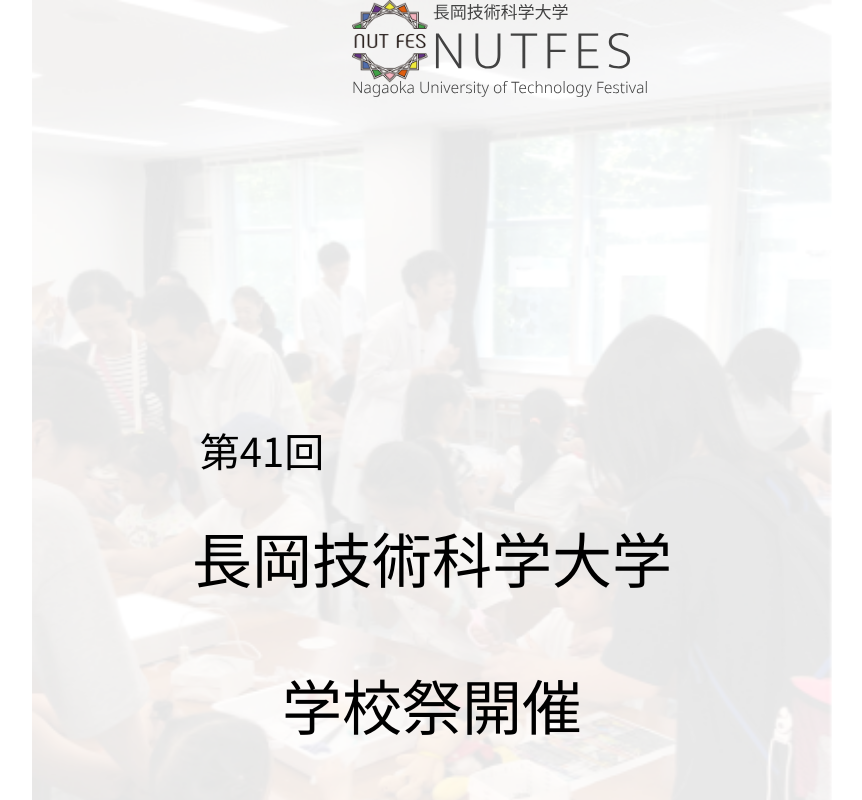
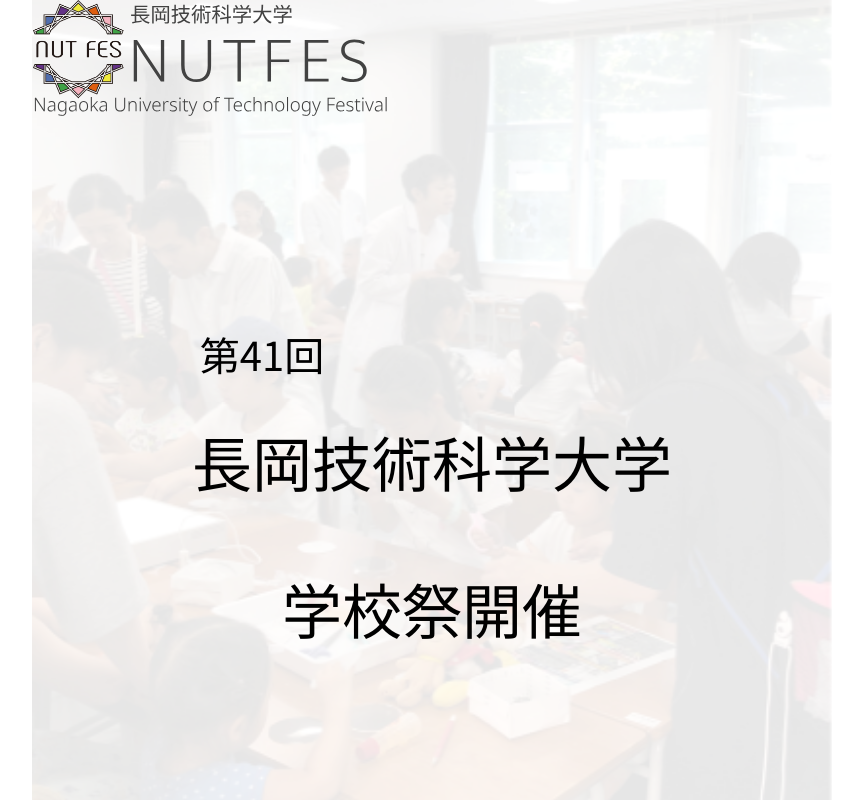
Before and after one commit to NUTFes/HomePage2022, a Next.js app: page / in a window 1280 px wide. Shown: the top 800 px of the page, without its empty margins (208-1070 px from the left). Built offline with nearby package versions, Linux system fonts and the light colour scheme.

Commit message:
[fix]fixed header logo position

```diff
--- a/src/components/common/Header/Header.module.css
+++ b/src/components/common/Header/Header.module.css
@@ -1,21 +1,4 @@
-.headerContainer {
-  color: var(--accent-0);
-  position: fixed;
-  top: 0;
-  height: 60px;
-  width: 100%;
-  z-index: 5;
-}
-
-.headerContainer hewader {
-  display: flex;
-  align-items: center;
-  height: 100%;
-  width: 100%;
-  justify-content: end;
-}
-
-.headerButton {
+/* .headerButton {
   height: 6rem;
   width: 6rem;
   padding: 0.9rem;
@@ -28,18 +11,14 @@
   color: #FFF;
   font-size: 1.2rem;
   font-weight: 100;
+} */
+
+.headerimg {
+  width: 45%;
 }
 
-.headerimg {
-  width: 200px;
-}
-
-.headerLinks {
+/* .headerLinks {
   position: relative;
-}
-
-.test {
-  position: fixed;
 }
 
 .headerButton span{
@@ -59,16 +38,15 @@
 .headerButton span:nth-of-type(2) {
   top:2.6rem;
     width:2.4rem;
-}
+} */
 
 @media screen and (min-width:960px) {
   .headerimg {
-    width: 30rem;
-    margin-left: 56rem;
     position: absolute;
-    margin-top: -20%;
+    top: 0;
+    left: 0.1rem;
   }
-  .headerButton {
+  /* .headerButton {
     height: 30rem;
     width: 30rem;
     padding: 0.9rem;
@@ -99,15 +77,14 @@
   .headerButton span:nth-of-type(2) {
     top:10rem;
     width:10rem;
+  } */
+
+  .topspan{
+    position: relative;
+    margin: auto;
+    margin-bottom: 6rem;
+    width: 80rem;
+    height: 10rem;
   }
-  .topspan{
-    margin-bottom: 20%;
-  }
-  .headerContainer hewader {
-    display: flex;
-    align-items: center;
-    height: 100%;
-    width: 100%;
-    justify-content: end;
-  }
+
 }
```
